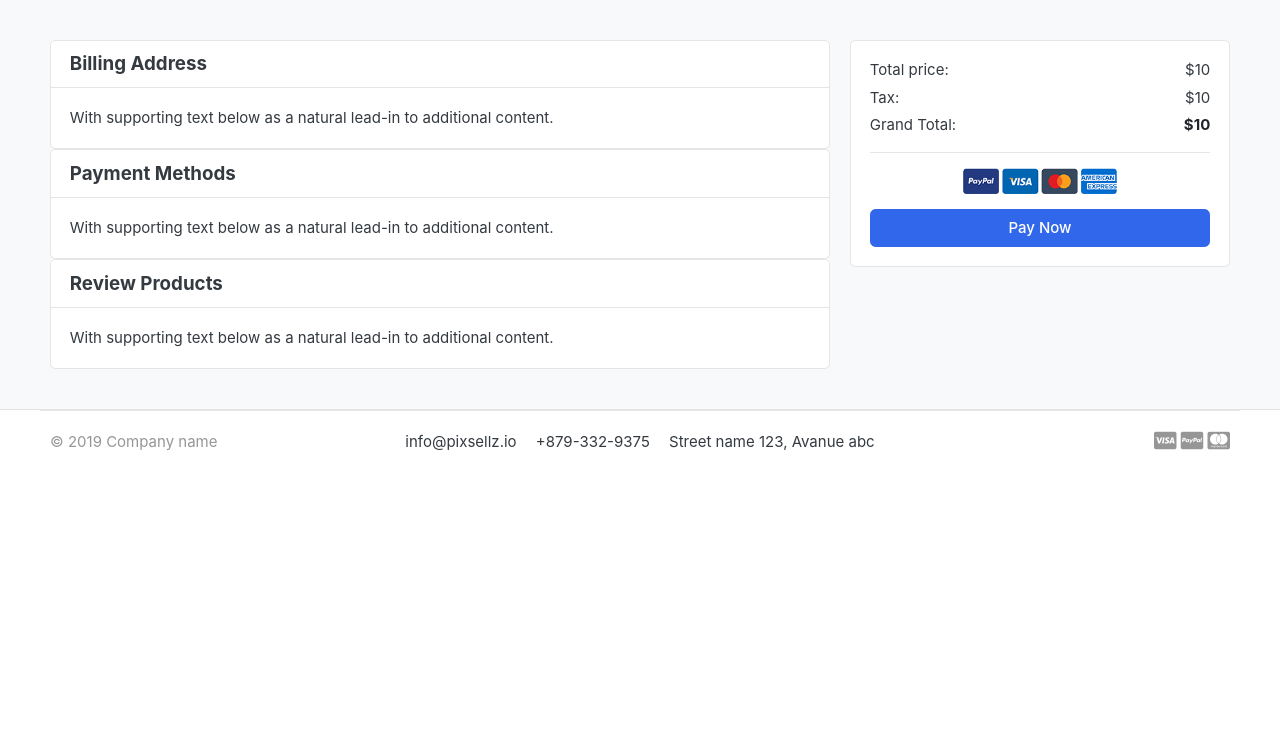
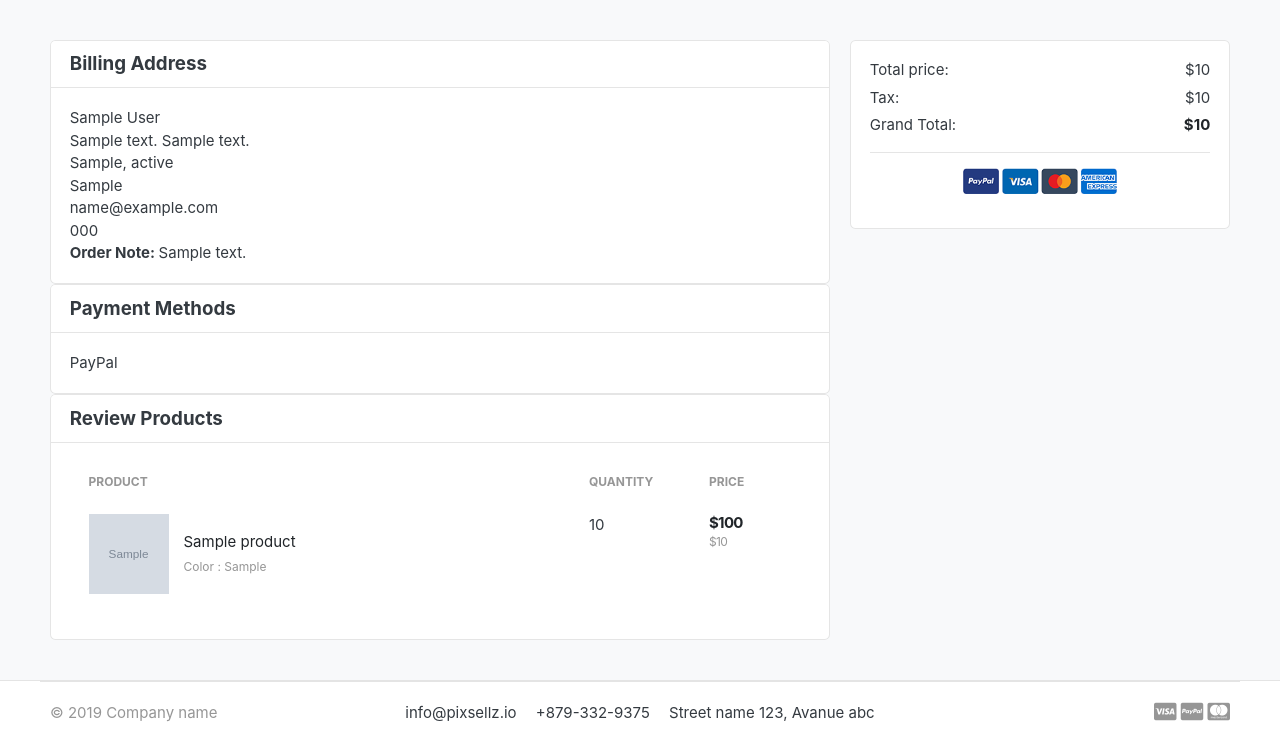
Before and after one commit to SanketKesharwani/GreatKart, a Django app: template templates/orders/payments.html in a window 1280 px wide. Shown: the part 118-862 px from the top of the page. Before the commit the page ends 569 px from the top, so only its background shows below. Run offline with Django 3.2, Linux system fonts and the light colour scheme; tables that the repository leaves empty hold one stand-in row (values such as "Sample post"); the template is opened without the code that fills it: values that come from a table or form of the project are taken from there, most other values are stand-ins (such as "Sample title", 1, 10 or a date in 2020); grey boxes marked "Sample" are stand-in pictures; some libraries are stand-ins or nearby versions; some web fonts are replaced.

Commit message:
payment paypal integration

```diff
--- a/templates/orders/payments.html
+++ b/templates/orders/payments.html
@@ -11,19 +11,66 @@
     <div class="card">
       <h5 class="card-header">Billing Address</h5>
       <div class="card-body">
-        <p class="card-text">With supporting text below as a natural lead-in to additional content.</p>
+        <p class="card-text mb-0">{{order.fullname}}</p>
+				<p class="card-text mb-0">{{order.fulladdress}}</p>
+				<p class="card-text mb-0">{{order.city}}, {{order.state}}</p>
+				<p class="card-text mb-0">{{order.country}}</p>
+				<p class="card-text mb-0">{{order.email}}</p>
+				<p class="card-text mb-0">{{order.phone}}</p>
+				{% if order.order_note %}
+					<strong>Order Note: </strong>{{order.order_note}}
+				{% endif %}
       </div>
     </div>
     <div class="card">
       <h5 class="card-header">Payment Methods</h5>
       <div class="card-body">
-        <p class="card-text">With supporting text below as a natural lead-in to additional content.</p>
+        <p class="card-text">PayPal</p>
       </div>
     </div>
     <div class="card">
       <h5 class="card-header">Review Products</h5>
       <div class="card-body">
-        <p class="card-text">With supporting text below as a natural lead-in to additional content.</p>
+				<table class="table table-borderless table-shopping-cart">
+				<thead class="text-muted">
+				<tr class="small text-uppercase">
+					<th scope="col">Product</th>
+					<th scope="col" width="120">Quantity</th>
+					<th scope="col" width="120">Price</th>
+				</tr>
+				</thead>
+				<tbody>
+				{% for cart_item in cart_items %}
+
+				<tr>
+					<td>
+						<figure class="itemside align-items-center">
+							<div class="aside"><img src="{{cart_item.product.image.url}}" class="img-sm"></div>
+							<figcaption class="info">
+								<a href="{{cart_item.product.get_url}}" class="title text-dark">{{cart_item.product.product_name}}</a>
+								<p class="text-muted small">
+								{% if cart_item.variations.all %}
+								{% for item in cart_item.variations.all %}
+									{{item.variation_category | capfirst }} : {{item.variation_value | capfirst}}<br>
+								{% endfor %}{% endif %}
+								</p>
+							</figcaption>
+						</figure>
+					</td>
+					<td>
+						<!-- col.// -->
+									<label for="">{{cart_item.quantity}}</label>
+					</td>
+					<td>
+						<div class="price-wrap">
+							<var class="price">${{cart_item.sub_total}}</var>
+							<small class="text-muted"> ${{cart_item.product.price}} </small>
+						</div> <!-- price-wrap .// -->
+					</td>
+				</tr>
+					{% endfor %}
+				</tbody>
+				</table>
       </div>
     </div>
 	</aside> <!-- col.// -->
@@ -47,7 +94,7 @@
 			<p class="text-center mb-3">
 				<img src="{% static './images/misc/payments.png' %}" height="26">
 			</p>
-			<a href="{% url 'checkout' %}" class="btn btn-primary btn-block"> Pay Now </a>
+			 <div id="paypal-button-container"></div>
 		</div> <!-- card-body.// -->
 		</div> <!-- card.// -->
 
@@ -60,5 +107,47 @@
 </div> <!-- container .//  -->
 </section>
 <!-- ========================= SECTION CONTENT END// ========================= -->
+<script>
 
+			var amount = {{grand_total}}
+        // Render the PayPal button into #paypal-button-container
+        paypal.Buttons({
+
+					style: {
+                color:  'blue',
+                shape:  'rect',
+                label:  'pay',
+                height: 40
+            },
+
+            // Set up the transaction
+            createOrder: function(data, actions) {
+                return actions.order.create({
+                    purchase_units: [{
+                        amount: {
+                            value: amount,
+                        }
+                    }]
+                });
+            },
+
+            // Finalize the transaction
+            onApprove: function(data, actions) {
+                return actions.order.capture().then(function(orderData) {
+                    // Successful capture! For demo purposes:
+                    console.log('Capture result', orderData, JSON.stringify(orderData, null, 2));
+                    var transaction = orderData.purchase_units[0].payments.captures[0];
+                    alert('Transaction '+ transaction.status + ': ' + transaction.id + '\n\nSee console for all available details');
+
+                    // Replace the above to show a success message within this page, e.g.
+                    // const element = document.getElementById('paypal-button-container');
+                    // element.innerHTML = '';
+                    // element.innerHTML = '<h3>Thank you for your payment!</h3>';
+                    // Or go to another URL:  actions.redirect('thank_you.html');
+                });
+            }
+
+
+        }).render('#paypal-button-container');
+    </script>
 {% endblock %}
```
